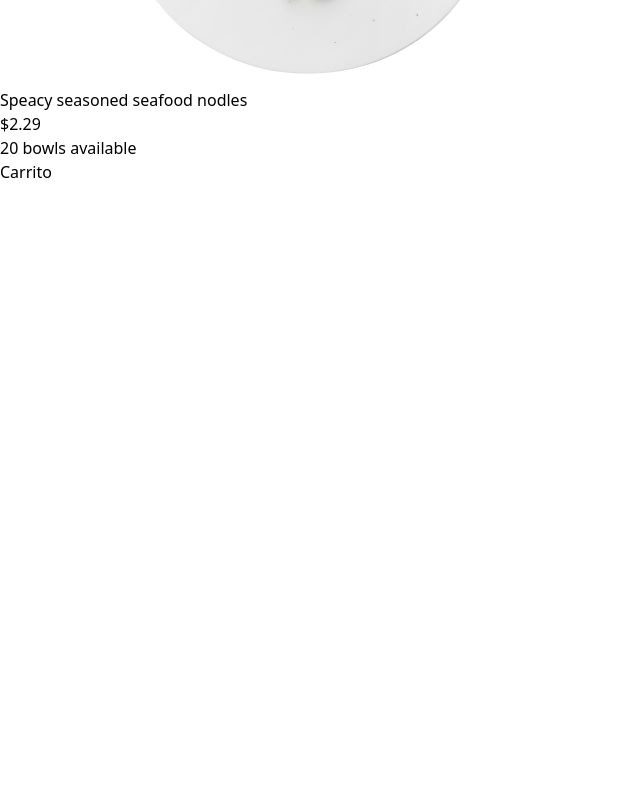
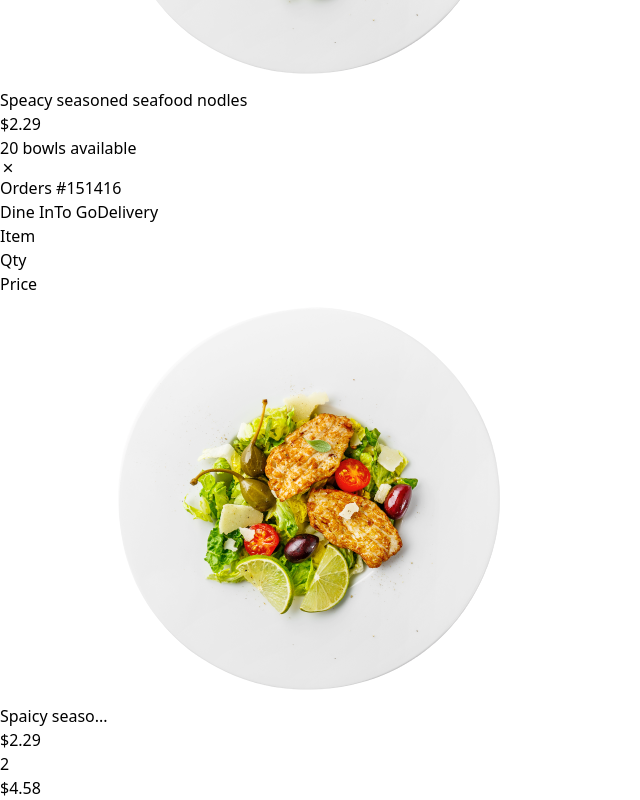
Before and after one commit to nigofodev/react-project-store, a React (Vite) app: page / in a window 1280 px wide. Shown: the part 3056-3856 px from the top of the page, without its empty margins (0-640 px from the left). Before the commit the page ends 3240 px from the top, so only its background shows below. Built offline with nearby package versions, Linux system fonts and the light colour scheme.

Commit message:
Se termino con la landing page principal

```diff
--- a/src/App.jsx
+++ b/src/App.jsx
@@ -31,6 +31,7 @@ function App() {
           <SideBar showMenu={showMenu}/>
 
           {/* menu movil */}
+
           <nav className="bg-[#1F1D2B] lg:hidden fixed w-full bottom-0 left-0 text-3xl text-gray-400 py-2 px-8 flex items-center justify-between rounded-tl-xl rounded-tr-xl">
 
               <button className="p-2">
@@ -134,9 +135,49 @@ function App() {
                   </div>
                 </div>
             </div>
-            <div className="lg:col-span-2 fixed lg:static right-0">Carrito</div>
+            <div className="lg:col-span-2 fixed lg:static right-0 top-0 bg-[#1F1D2B] w-full h-full">
+              {/* Orders */}
+              <div className="relative pt-16 text-gray-300 p-8">
+            <RiCloseLine className="absolute left-4 top-4 p-3 box-content text-gray-300 bg-[#262837] rounded-full text-xl" />
+            <h1 className="text-2xl my-4">Orders #151416</h1>
+              {/* Pills */}
+              <div className="flex items-center gap-4 flex-wrap mb-8">
+                <button className="bg-[#ec7c6a] text-white py-2 px-4 rounded-xl">Dine In</button>
+                <button className=" text-[#ec7c6a] py-2 px-4 rounded-xl border border-gray-500">To Go</button>
+                <button className=" text-[#ec7c6a] py-2 px-4 rounded-xl border border-gray-500">Delivery</button>
+                </div>
+                {/* Car */}
+                <div>
+                  <div className="grid grid-cols-6 mb-4 p-4">
+                    <h5 className="col-span-4">Item</h5>
+                    <h5>Qty</h5>
+                    <h5>Price</h5>
+                  </div>
+                {/* Product */}
+                  <div className="bg-[#262837] p-4 rounded-xl">
+                    <div className="grid grid-cols-6">
+                      {/* Product Description */}
+                      <div className="col-span-4 flex items-center gap-2">
+                        <img src="comida.png" alt="food" className="w-10 h-10 object-cover"/>
+                        <div>
+                        <h5 className="text-sm">Spaicy seaso...</h5>
+                        <p className="text-xs text-gray-500">$2.29</p>
+                        </div>
+                      </div>
+                      {/* Qty */}
+                      <div>
+                        <span>2</span>
+                      </div>
+                      {/* Price */}
+                      <div>
+                        <span>$4.58</span>
+                      </div>
+                    </div>
+                  </div>
+                </div>
+              </div>
+            </div>
           </main>
-
     </div>
   )
 }
```
Also changed, not shown: src/Components/Shared/Form.jsx (added, +14 -0 lines).
